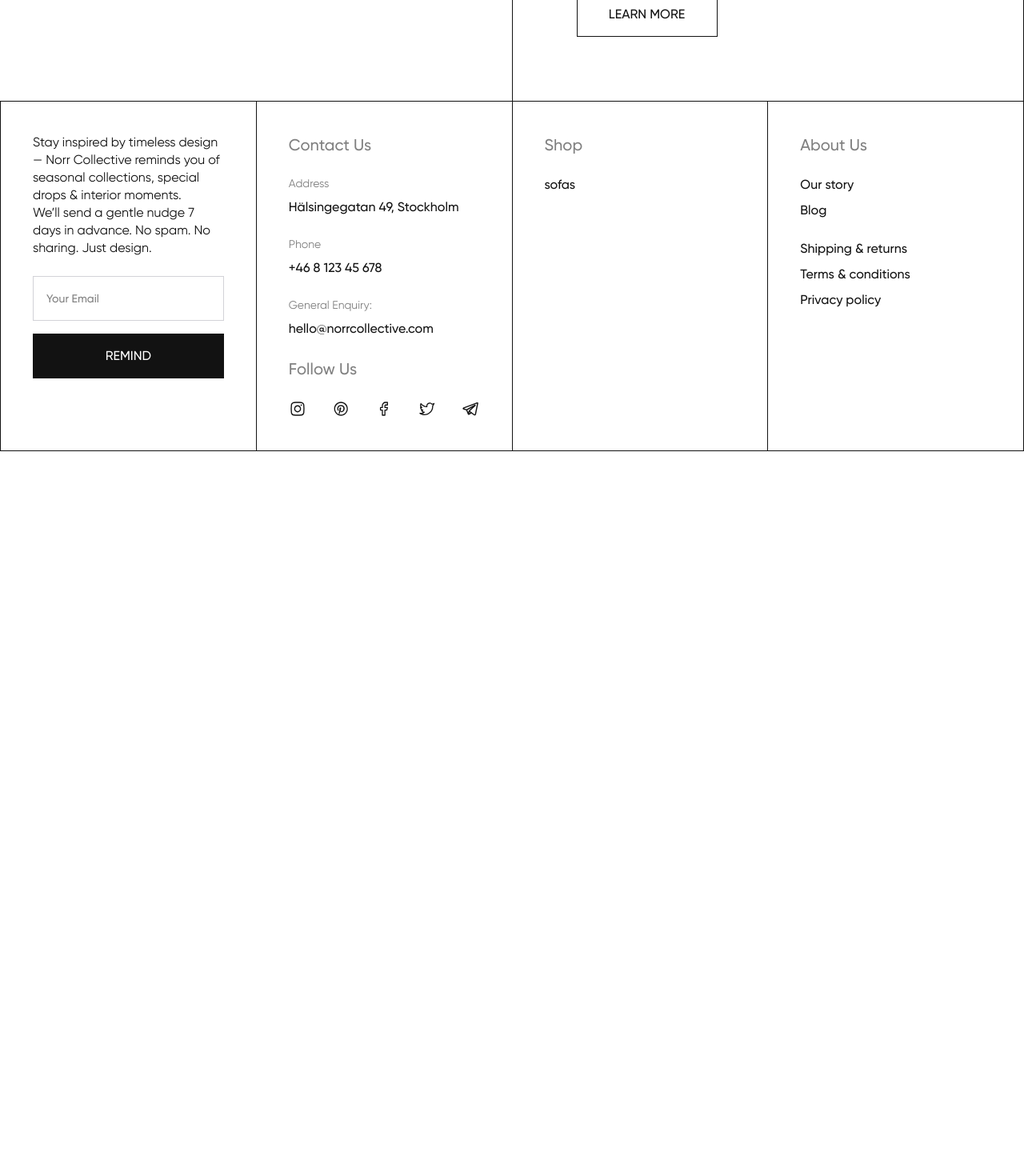
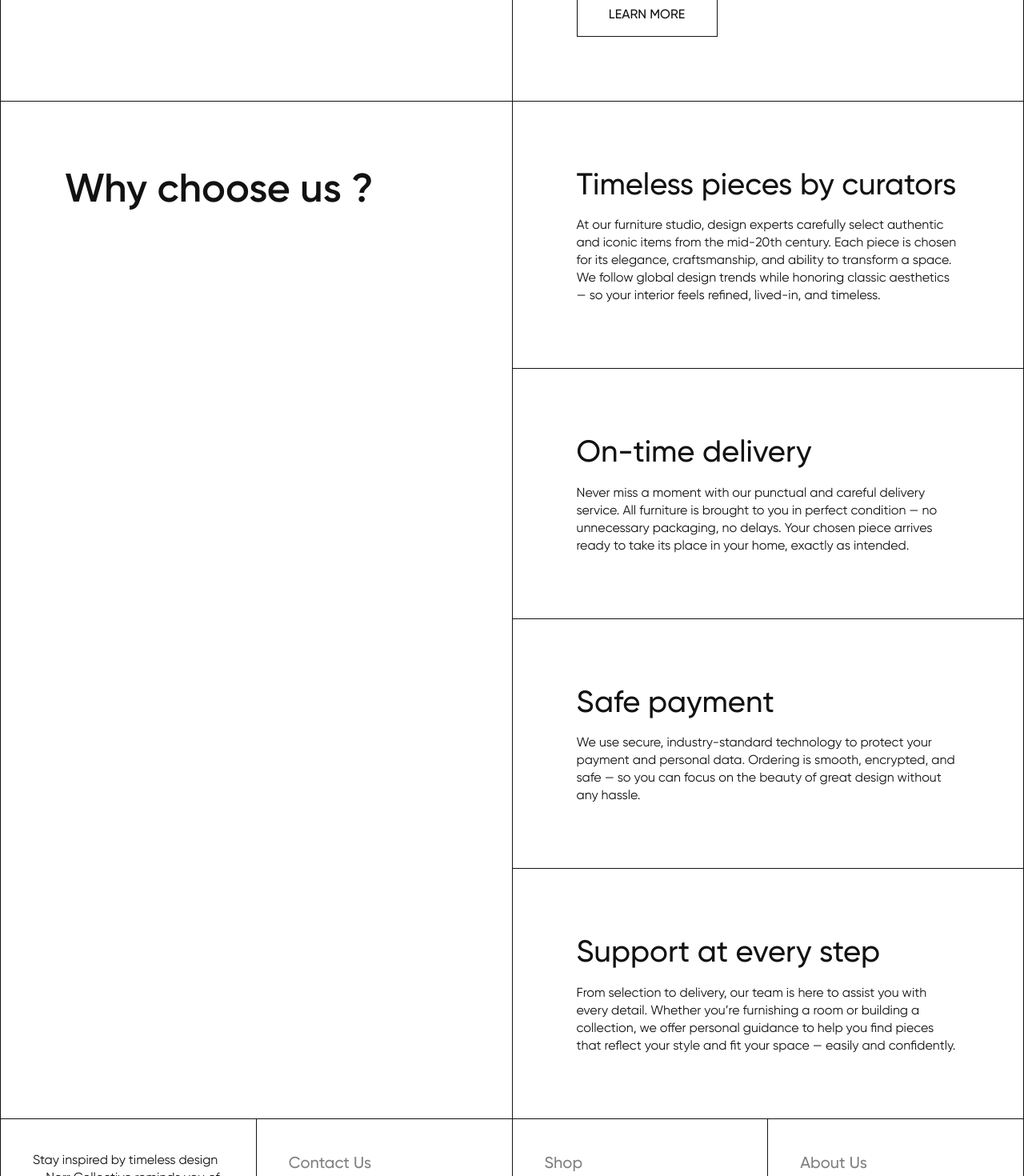
Before and after one commit to anastasiacheb/NorrCollective, a Next.js app: page / in a window 1280 px wide. Shown: the part 2720-4190 px from the top of the page at 80% size. Before the commit the page ends 3284 px from the top, so only its background shows below. Built offline with nearby package versions, Linux system fonts and the light colour scheme.

Commit message:
choose section

```diff
--- a/src/app/page.tsx
+++ b/src/app/page.tsx
@@ -106,9 +106,11 @@ export default function Home() {
         </div>
       </header>
       <section className="border-r border-b border-base-900 lg:grid lg:grid-cols-4">
-        <h2 className="font-semibold text-[34px] md:text-[50px] px-4 py-10 md:p-20 border-b border-base-900 lg:border-b-0 lg:col-span-2 border-l lg:sticky lg:self-start top-20">
-          About us
-        </h2>
+        <div className="border-b border-base-900 lg:border-b-0 lg:col-span-2 border-l">
+          <h2 className="font-semibold text-[34px] md:text-[50px] px-4 py-10 md:p-20  lg:sticky lg:self-start top-20">
+            About us
+          </h2>
+        </div>
         <div className="px-4 py-10 md:p-20 border-l border-base-900 lg:col-span-2">
           <h3 className="uppercase font-medium text-xs mb-6 md:text-sm">our story</h3>
           <h4 className="text-[26px] font-medium pb-4 md:text-[38px]">Norr Collective</h4>
@@ -128,6 +130,47 @@ export default function Home() {
           </Link>
         </div>
       </section>
+      <section className="border-r border-b border-base-900 lg:grid lg:grid-cols-4">
+        <div className="border-b border-base-900 lg:border-b-0 lg:col-span-2 border-l">
+          <h2 className="font-semibold text-[34px] md:text-[50px] px-4 py-10 md:p-20  lg:sticky lg:self-start top-20">
+            Why choose us ?
+          </h2>
+        </div>
+        <div className="lg:col-span-2">
+          <div className="px-4 py-10 md:p-20 border-l border-b border-base-900">
+            <h4 className="text-[26px] font-medium pb-4 md:text-[38px]">Timeless pieces by curators</h4>
+            <p className="leading-snug">
+              At our furniture studio, design experts carefully select authentic and iconic items from the mid-20th
+              century. Each piece is chosen for its elegance, craftsmanship, and ability to transform a space. We follow
+              global design trends while honoring classic aesthetics — so your interior feels refined, lived-in, and
+              timeless.
+            </p>
+          </div>
+          <div className="px-4 py-10 md:p-20 border-l border-b border-base-900">
+            <h4 className="text-[26px] font-medium pb-4 md:text-[38px]">On-time delivery</h4>
+            <p className="leading-snug">
+              Never miss a moment with our punctual and careful delivery service. All furniture is brought to you in
+              perfect condition — no unnecessary packaging, no delays. Your chosen piece arrives ready to take its place
+              in your home, exactly as intended.
+            </p>
+          </div>
+          <div className="px-4 py-10 md:p-20 border-l border-b border-base-900">
+            <h4 className="text-[26px] font-medium pb-4 md:text-[38px]">Safe payment</h4>
+            <p className="leading-snug">
+              We use secure, industry-standard technology to protect your payment and personal data. Ordering is smooth,
+              encrypted, and safe — so you can focus on the beauty of great design without any hassle.
+            </p>
+          </div>
+          <div className="px-4 py-10 md:p-20 border-l border-base-900 lg:col-span-2">
+            <h4 className="text-[26px] font-medium pb-4 md:text-[38px]">Support at every step</h4>
+            <p className="leading-snug">
+              From selection to delivery, our team is here to assist you with every detail. Whether you’re furnishing a
+              room or building a collection, we offer personal guidance to help you find pieces that reflect your style
+              and fit your space — easily and confidently.
+            </p>
+          </div>
+        </div>
+      </section>
     </>
   );
 }
--- a/src/components/Footer.tsx
+++ b/src/components/Footer.tsx
@@ -1,6 +1,6 @@
 import Link from 'next/link';
 import { IconLink } from '@/components';
-import { Categories } from '@/data';
+import { Products } from '@/data';
 
 export default function Footer() {
   return (
@@ -48,9 +48,12 @@ export default function Footer() {
       <div className="py-10 px-4 md:p-10 border-r border-b border-base-900 flex flex-col gap-4 md:gap-6">
         <h2 className="text-base-500 font-medium text-lg md:text-xl">Shop</h2>
         <div className="flex flex-col gap-2">
-          {Categories.map((cat, index) => (
-            <Link key={index} href={cat.href} className="text-sm font-medium md:text-base w-fit tracking-[2.5%]">
-              {cat.name}
+          {Products.map((cat, index) => (
+            <Link
+              key={index}
+              href={`/shop${cat.href}`}
+              className="text-sm font-medium md:text-base w-fit tracking-[2.5%] capitalize">
+              {cat.category}
             </Link>
           ))}
         </div>
```
